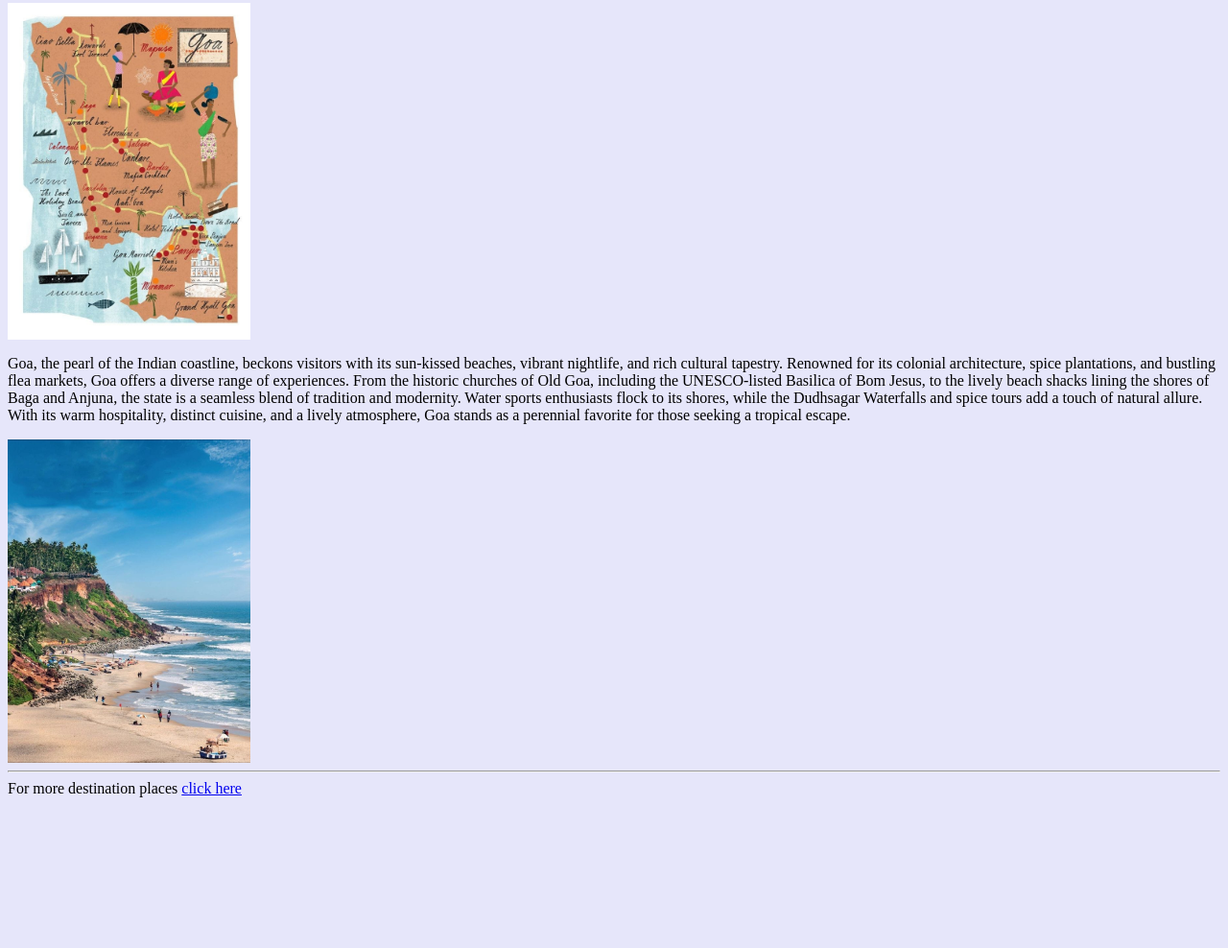
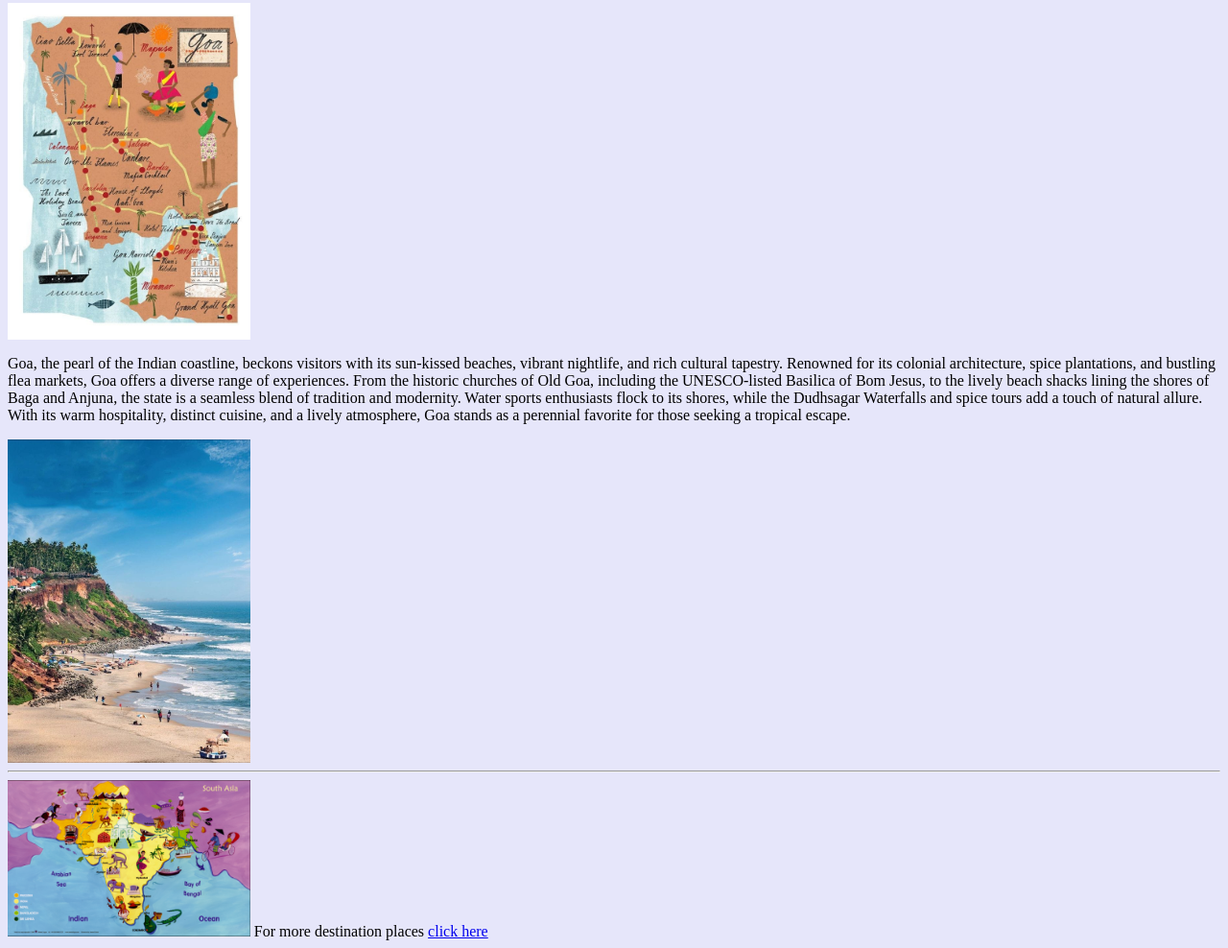
Before and after one commit to Parnikakrishna2/website, a plain HTML site: page index.html in a window 1280 px wide. Shown: the part 7320-8308 px from the top of the page at 96% size. Before the commit the page ends 8159 px from the top, so only its background shows below. Drawn offline with Linux system fonts and the light colour scheme.

Commit message:
Update index.html

```diff
--- a/index.html
+++ b/index.html
@@ -74,6 +74,7 @@ The Ajanta Caves, a UNESCO World Heritage Site in Maharashtra, India, stand as a
 <p> Goa, the pearl of the Indian coastline, beckons visitors with its sun-kissed beaches, vibrant nightlife, and rich cultural tapestry. Renowned for its colonial architecture, spice plantations, and bustling flea markets, Goa offers a diverse range of experiences. From the historic churches of Old Goa, including the UNESCO-listed Basilica of Bom Jesus, to the lively beach shacks lining the shores of Baga and Anjuna, the state is a seamless blend of tradition and modernity. Water sports enthusiasts flock to its shores, while the Dudhsagar Waterfalls and spice tours add a touch of natural allure. With its warm hospitality, distinct cuisine, and a lively atmosphere, Goa stands as a perennial favorite for those seeking a tropical escape.
 </p><img width="20%" src="goa1.jpg">
 <hr>
+ <img width="20%" src="india1.png">
 
 For more destination places <a href="https://youtu.be/IgAnj6r1O48?si=RmxVOtRPVFHK3Vlq"> click here </a>
 
```
